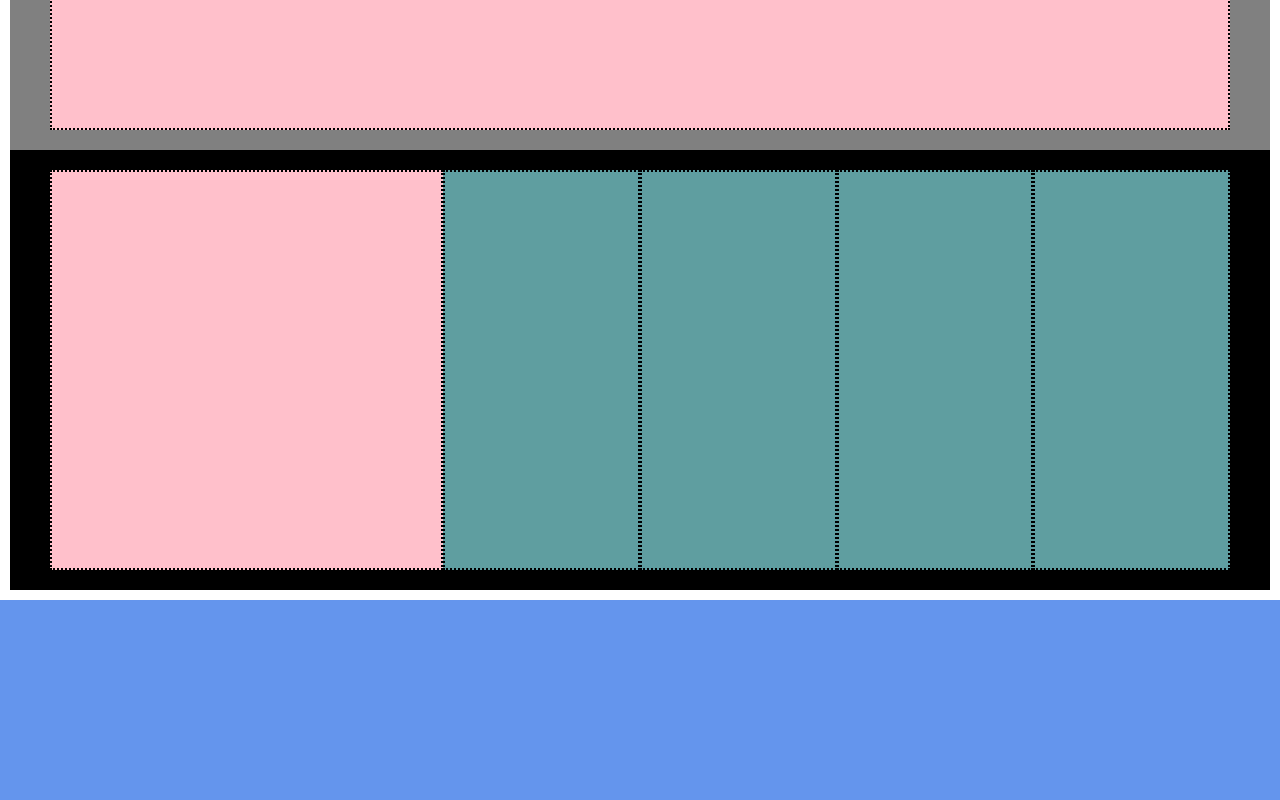
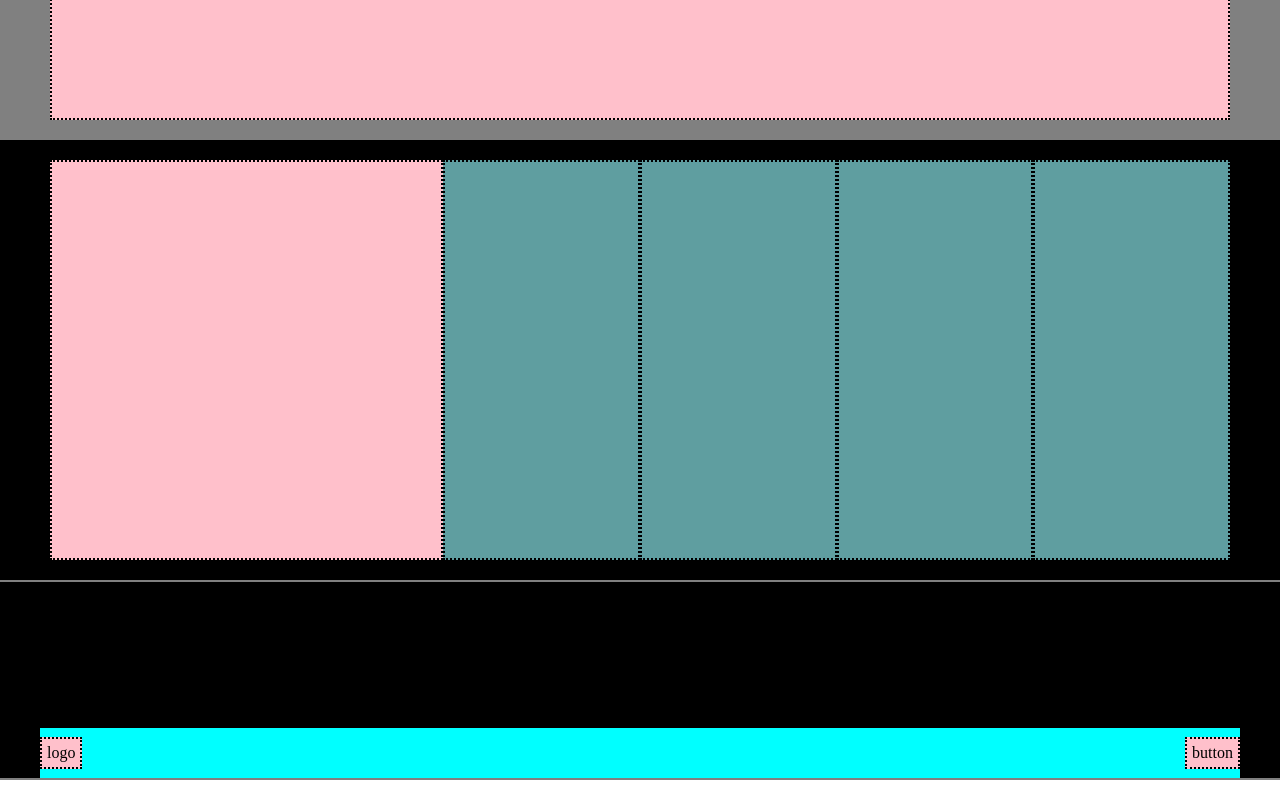
Before and after one commit to FraBona/htmlcss-struttura-discord, a plain HTML site: page index.html in a window 1280 px wide. Shown: the part 1440-2240 px from the top of the page. Drawn offline with Linux system fonts and the light colour scheme.

Commit message:
commit-footer

```diff
--- a/css/main.css
+++ b/css/main.css
@@ -2,10 +2,6 @@
   margin: 0;
   padding: 0;
   box-sizing: border-box;
-}
-
-.page-header{
-
 }
 
 .struct-header{
@@ -62,7 +58,6 @@
 .row{
   display: flex;
   flex-wrap: wrap;
-  width: 100%;
 }
 
 .col-1{
@@ -111,7 +106,33 @@
   flex-basis: calc(100% / 6);
 }
 
+.page-footer{
+  background-color: black !important;
+  border-top: 2px solid grey;
+  border-bottom: 2px solid grey;
+  display: flex;
+  justify-content: center;
+  align-items: end;
+  padding: 0 !important;
+}
+.struct-footer{
+  min-width: 1200px;
+}
 
+.row-footer{
+  display: flex;
+  flex-wrap: wrap;
+  justify-content: space-between;
+  align-items: center;
+  background-color: aqua;
+  min-height: 50px;
+}
+
+.button-footer{
+  background-color: pink;
+  border: 2px dotted black;
+  padding: 5px;
+}
 /* DEBUG */
 
 .debug .page-header,
@@ -119,10 +140,6 @@
   padding: 20px;
   background-color: cornflowerblue;
   min-height: 200px;
-}
-
-.debug .main-content{
-  margin: 10px;
 }
 
 .debug .container{
--- a/index.html
+++ b/index.html
@@ -9,7 +9,7 @@
 <body class="debug">
   <header class="page-header">
     <div class="struct-header">
-      <div class="row row-header">
+      <div class="row">
         <div class="col-4 col-header">logo</div>
         <div class="col-2 col-header">link link link link</div>
         <div class="col-4 col-header">login</div>
@@ -74,6 +74,13 @@
     </section>
 
   </main>
-  <footer class="page-footer"></footer>
+  <footer class="page-footer">
+    <div class="struct-footer">
+      <div class="row-footer">
+        <div class="logo button-footer">logo</div>
+        <div class="button button-footer">button</div>
+      </div>
+    </div>
+  </footer>
 </body>
 </html>
```
